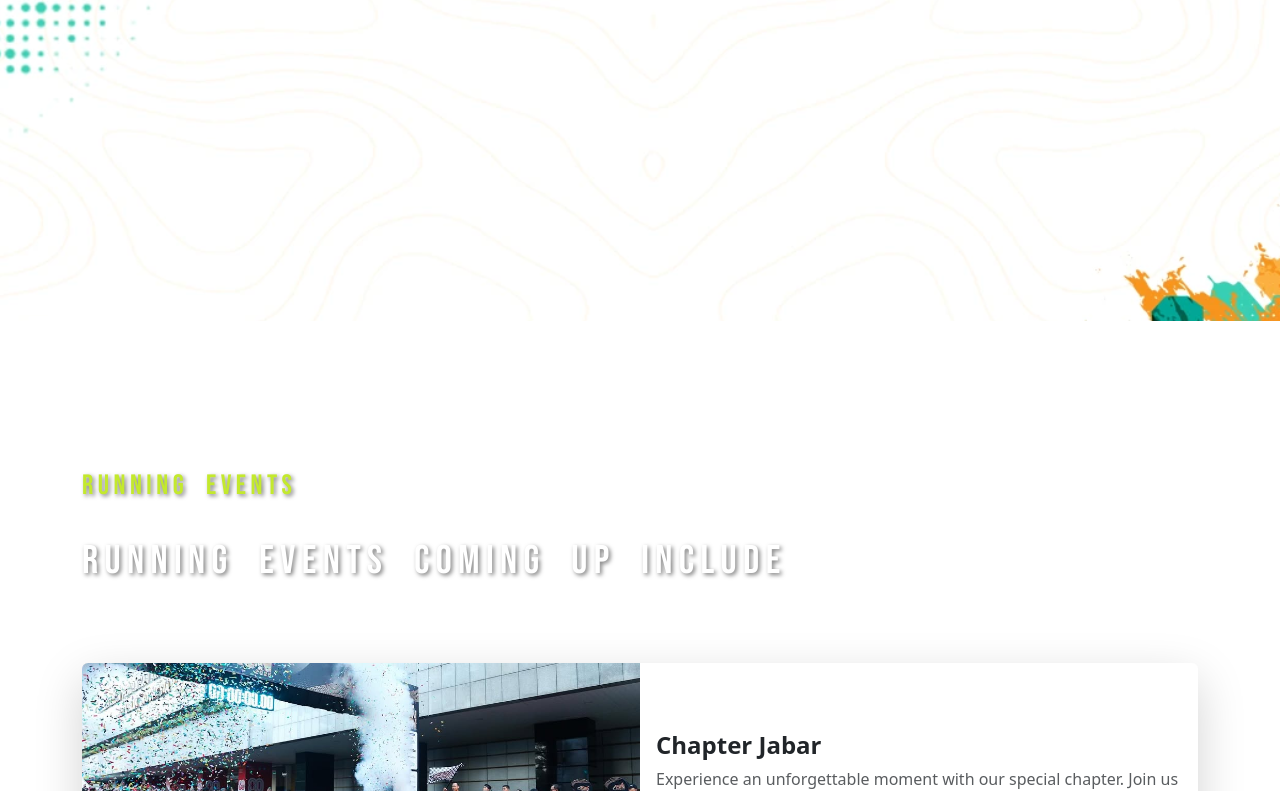
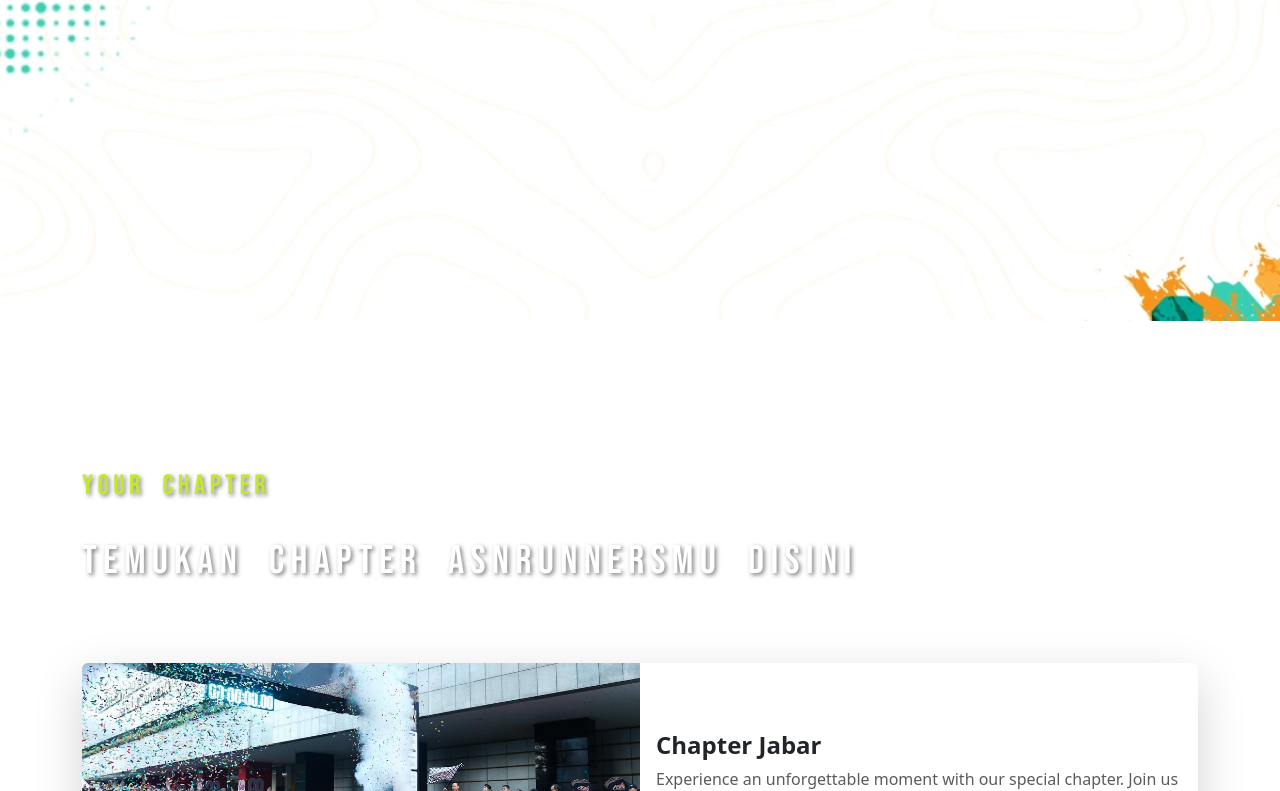
Before and after one commit to rahmafida/asnrunners, a plain HTML site: page index.html in a window 1280 px wide. Shown: the part 2475-3266 px from the top of the page. Drawn offline with nearby package versions, Linux system fonts and the light colour scheme.

Commit message:
ubah narasi judul

```diff
--- a/index.html
+++ b/index.html
@@ -124,7 +124,7 @@
       <div class="container mt-5 py-5">
         <div class="row text-bebas-neue-regular my-5">
           <div class="col-sm-12 shadow-text">
-            <div class="primary-text fs-3">E V E N T &nbsp;&nbsp;&nbsp; R U N N E R S</div>
+            <div class="primary-text fs-3">R U N N I N G &nbsp;&nbsp;&nbsp; E V E N T S</div>
             <div class="my-4 fs-1">
               T E M U K A N &nbsp;&nbsp;&nbsp; E V E N T &nbsp;&nbsp;&nbsp; T E R D E K A T &nbsp;&nbsp;&nbsp; A N D A
             </div>
@@ -197,9 +197,9 @@
       <div class="container mt-5 py-5">
         <div class="row text-bebas-neue-regular my-5">
           <div class="col-sm-12 shadow-text">
-            <div class="primary-text fs-3">R U N N I N G &nbsp;&nbsp;&nbsp; E V E N T S</div>
+            <div class="primary-text fs-3">Y O U R &nbsp;&nbsp;&nbsp; C H A P T E R</div>
             <div class="my-4 fs-1 text-white">
-              R U N N I N G &nbsp;&nbsp;&nbsp; E V E N T S &nbsp;&nbsp;&nbsp; C O M I N G &nbsp;&nbsp;&nbsp; U P   &nbsp;&nbsp;&nbsp; I N C L U D E
+              T E M U K A N &nbsp;&nbsp;&nbsp; C H A P T E R &nbsp;&nbsp;&nbsp; A S N R U N N E R S M U &nbsp;&nbsp;&nbsp; D I S I N I
             </div>
           </div>
         </div>
```
